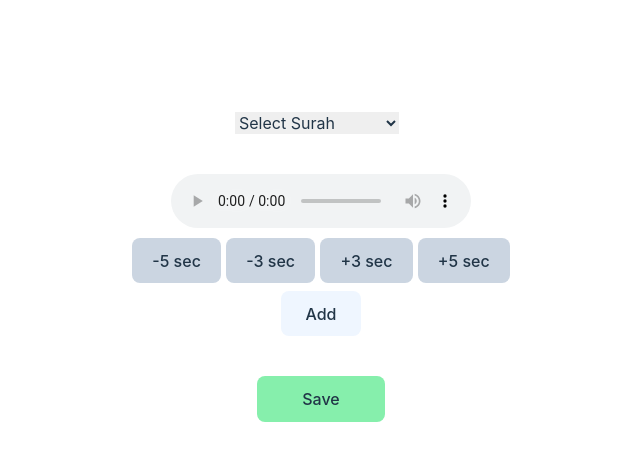
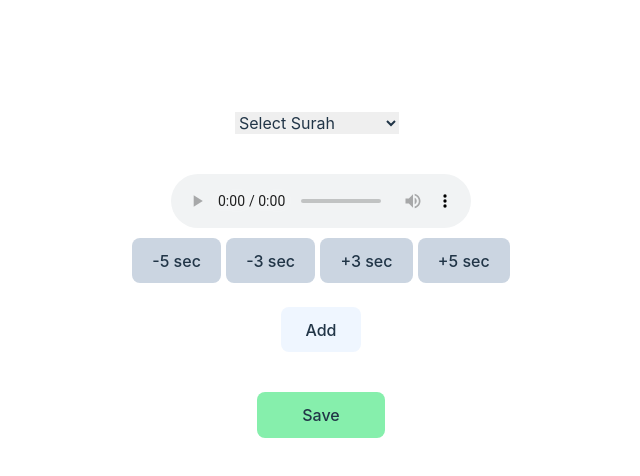
Before and after one commit to abdujemal/quran-audio-separator, a React (Vite) app: page / in a window 1280 px wide. Shown: the top 476 px of the page, without its empty margins (319-959 px from the left). Built offline with nearby package versions, Linux system fonts and the light colour scheme.

Commit message:
layout fix

```diff
--- a/src/player.jsx
+++ b/src/player.jsx
@@ -224,7 +224,7 @@ function AudioPlayer() {
 
 
   return (
-    <div className='mt-10 flex flex-col items-center'>
+    <div className='mt-10 flex flex-col items-center max-h-screen'>
       <div className='mt-10 mb-10 flex gap-2'>
         <select value={surah} onChange={handleSurahChange}>
           <option value={-1} key={0}>Select Surah</option>
@@ -269,7 +269,7 @@ function AudioPlayer() {
 
         <button className='bg-slate-300' onClick={()=>{seekAudio(audioRef.current.currentTime + 5);}}>+5 sec</button>
       </div>
-      <div className='flex-1'>
+      <div className='flex-1 overflow-y-auto'>
         {
           ayats.map((e, i)=>
           <div key={i} className='flex mt-2 gap-1 items-center'>
@@ -290,7 +290,7 @@ function AudioPlayer() {
         )
         }
       </div>
-     { loading ? <div></div> : <button className='bg-blue-50 w-20 mt-2' onClick={()=>{addAya()}}>Add</button>}
+    { loading ? <div></div> : <button className='bg-blue-50 w-20 mt-6' onClick={()=>{addAya()}}>Add</button>}
     { loading ? <div></div> : <button className='bg-green-300 mt-10 w-32' onClick={()=>{saveData()}}>Save</button>}
     </div>
   );
```
